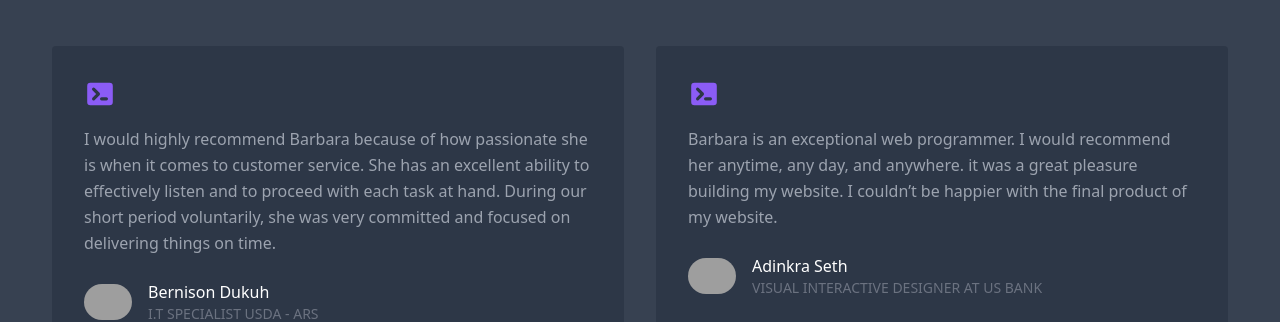
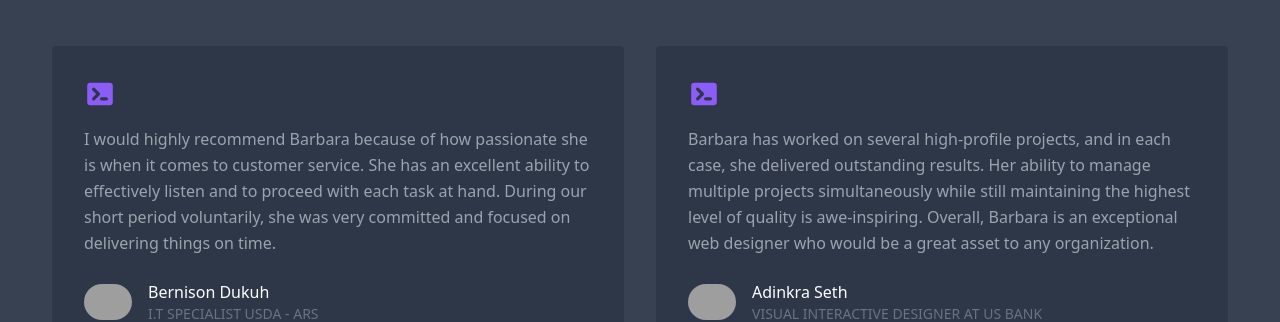
Before and after one commit to bkf1at/web-portfolio, a React (Create React App) app: page / in a window 1280 px wide. Shown: the part 2340-2662 px from the top of the page. Built offline with nearby package versions, Linux system fonts and the light colour scheme; grey boxes are pictures that could not be loaded.

Commit message:
Added new testimonial

```diff
--- a/src/data.js
+++ b/src/data.js
@@ -35,7 +35,7 @@ export const testimonials = [{
         company: "I.T Specialist USDA - ARS",
     },
     {
-        quote: "Barbara is an exceptional web programmer. I would recommend her anytime, any day, and anywhere. it was a great pleasure building my website. I couldn’t be happier with the final product of my website.",
+        quote: "Barbara has worked on several high-profile projects, and in each case, she delivered outstanding results. Her ability to manage multiple projects simultaneously while still maintaining the highest level of quality is awe-inspiring. Overall, Barbara is an exceptional web designer who would be a great asset to any organization. ",
         image: "https://i.postimg.cc/yYY3fjbr/seth.jpg",
         name: "Adinkra Seth",
         company: "Visual Interactive Designer at US Bank",
```
Also changed, not shown: aboutme.txt (added).
